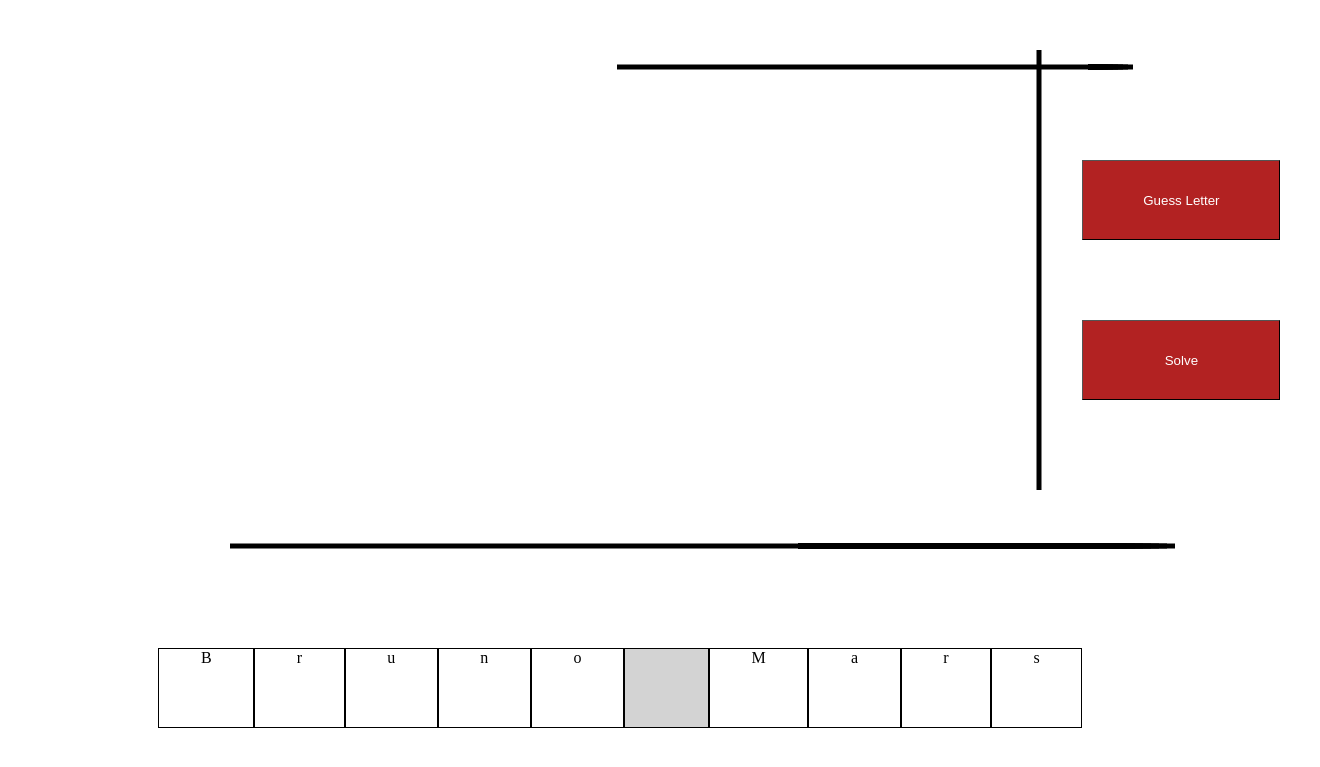
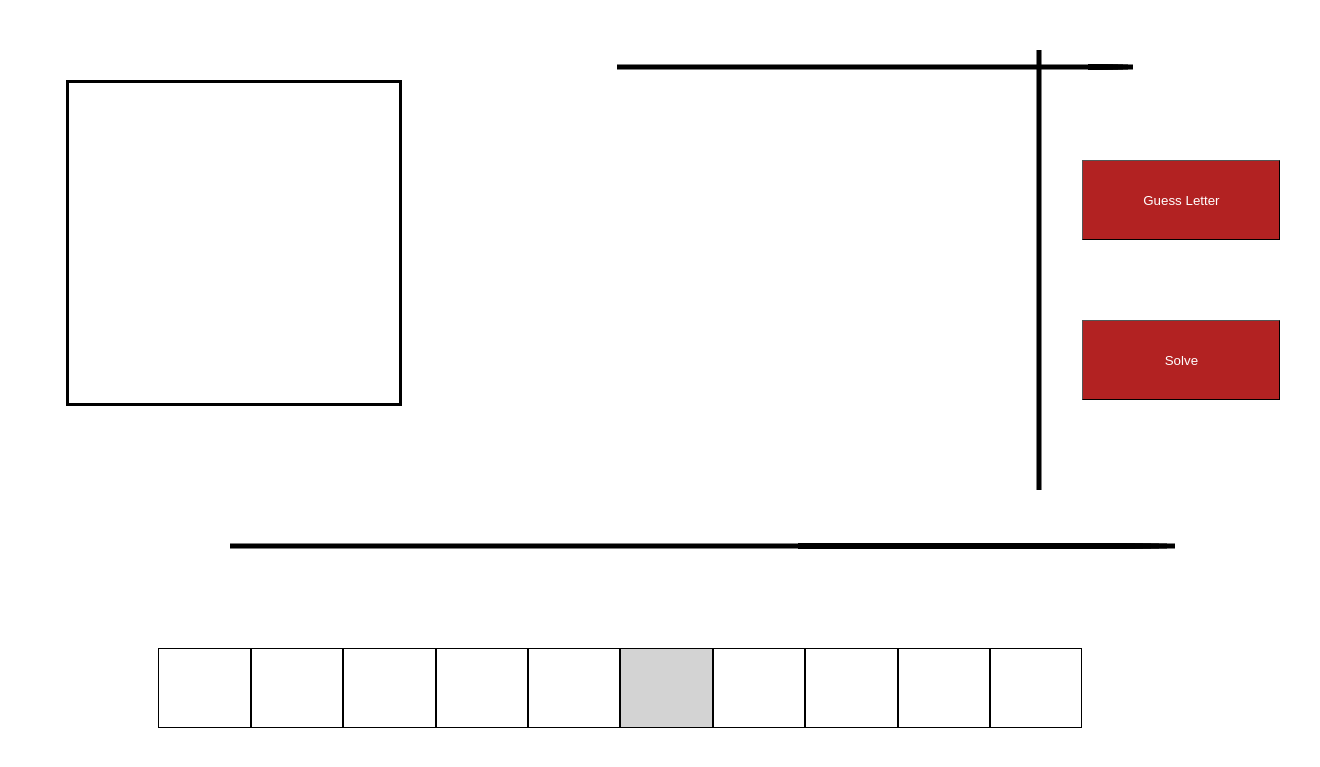
Before and after one commit to LarryYoung8947/Hangman, a PHP site: page / in a window 1320 px wide. Shown: the top 767 px of the page. Run offline with PHP 8.4, Linux system fonts and the light colour scheme.

Commit message:
UpdateGuessFunctions

```diff
--- a/gameScript.js
+++ b/gameScript.js
@@ -4,6 +4,7 @@ alert('JS Passed');
 let topLine = document.getElementById('topLine');
 let sideLine = document.getElementById('sideLine');
 let bottomLine = document.getElementById('bottomLine');
+let scoreCard = document.getElementById('scoreCard');
 let ctxTop = topLine.getContext('2d');
 let ctxSide = sideLine.getContext('2d');
 let ctxBottom = bottomLine.getContext('2d');
@@ -177,10 +178,13 @@ let letterIndex = 0;
 
 let generateLetter = () => {
   let letterDiv = document.createElement('div');
+  let letter = document.createElement('p');
   letterDiv.classList.add('character-item');
-  letterDiv.setAttribute('id', `letter}`);
-  letterDiv.innerHTML = '<p>' + puzzle.phrase.charAt(letterIndex) + '</p>';
+  letterDiv.setAttribute('id', `letter${letterIndex}`);
+  letter.innerHTML = puzzle.phrase.charAt(letterIndex);
+  letter.style.cssText = 'display:none;justify-content:center;align-items:center;font-size:2rem;';
   puzzleContainer.appendChild(letterDiv);
+  letterDiv.appendChild(letter);
 }
 
 let puzzleContainer = document.getElementById('puzzleBoard')
@@ -195,9 +199,10 @@ let generateSpace = () => {
 
 let letterItems = 0;
 let spaceItems = 0;
+const puzzlePhrase = puzzle.phrase;
 
 let buildPuzzle = () => {
-  let puzzlePhrase = puzzle.phrase;
+
   for(let i=0; i<puzzlePhrase.length; i++) {
     if(puzzlePhrase.charAt(i) === ' '){
       generateSpace();
@@ -214,6 +219,43 @@ let buildPuzzle = () => {
   }
 }
 
+//PROMPT A GUESS
+
+let userGuess;
+
+const guessButton = document.getElementById('guessLetter');
+
+guessButton.addEventListener('click', () => {
+  userGuess = prompt('Guess a letter!');
+  checkGuess();
+});
+
+let correctGuess = 0
+
+let checkGuess = () => {
+  for(let i = 0; i<puzzlePhrase.length; i++) {
+    if(userGuess.toLowerCase() === puzzlePhrase.charAt(i).toLowerCase()) {
+      $(`#letter${i} p`).fadeIn(1000);
+      $(`#letter${i} p`).css('display', 'inline-grid');
+      correctGuess+=1;
+    }
+  }
+  if(correctGuess === 0) {
+    let incorrectGuessDiv = document.createElement('div');
+    let incorrectGuess = document.createElement('p');
+    incorrectGuessDiv.classList.add('incorrectGuessItem');
+    incorrectGuess.innerHTML = userGuess.toUpperCase();
+    incorrectGuess.style.cssText = 'justify-content:center;align-items:center;font-size:1.5rem;text-align:center;overflow:hidden;';
+    scoreCard.appendChild(incorrectGuessDiv);
+    incorrectGuessDiv.appendChild(incorrectGuess);
+    //draw next stickman part//
+  }
+  correctGuess = 0;
+}
+
+
+
+
 
 
 
--- a/stylesheet.css
+++ b/stylesheet.css
@@ -7,7 +7,6 @@ body{
   height: 100vh;
   width: 100vw;
 }
-
 
 #topLine {
   position: absolute;
@@ -49,22 +48,34 @@ body{
   right: 3%;
 }
 
+#scoreCard {
+  display: grid;
+  grid-template-columns: repeat(5, auto);
+  grid-template-rows: repeat(5, auto);
+  border: solid 3px black;
+  height: 40%;
+  width: 25%;
+  position: absolute;
+  top: 10%;
+  left: 5%;
+}
+
 .character-item {
-  flex: auto;
+  display:inline-grid;
   grid-row: 1;
   border: solid 1px black;
-  align-content: center stretch;
+  align-content: center;
+  overflow: hidden;
 }
 
-.character-item p {
-  height: 50%;
-  width: 50%;
-  text-align: center;
-  align-self: center;
-  justify-self: center;
+.incorrectGuessItem {
+  display:grid;
+  align-content: center;
+  overflow: hidden;
 }
 
 .space-item {
+  display: inline-grid;
   grid-row: 1;
   background-color: lightgray;
   border: solid 1px black;
```
